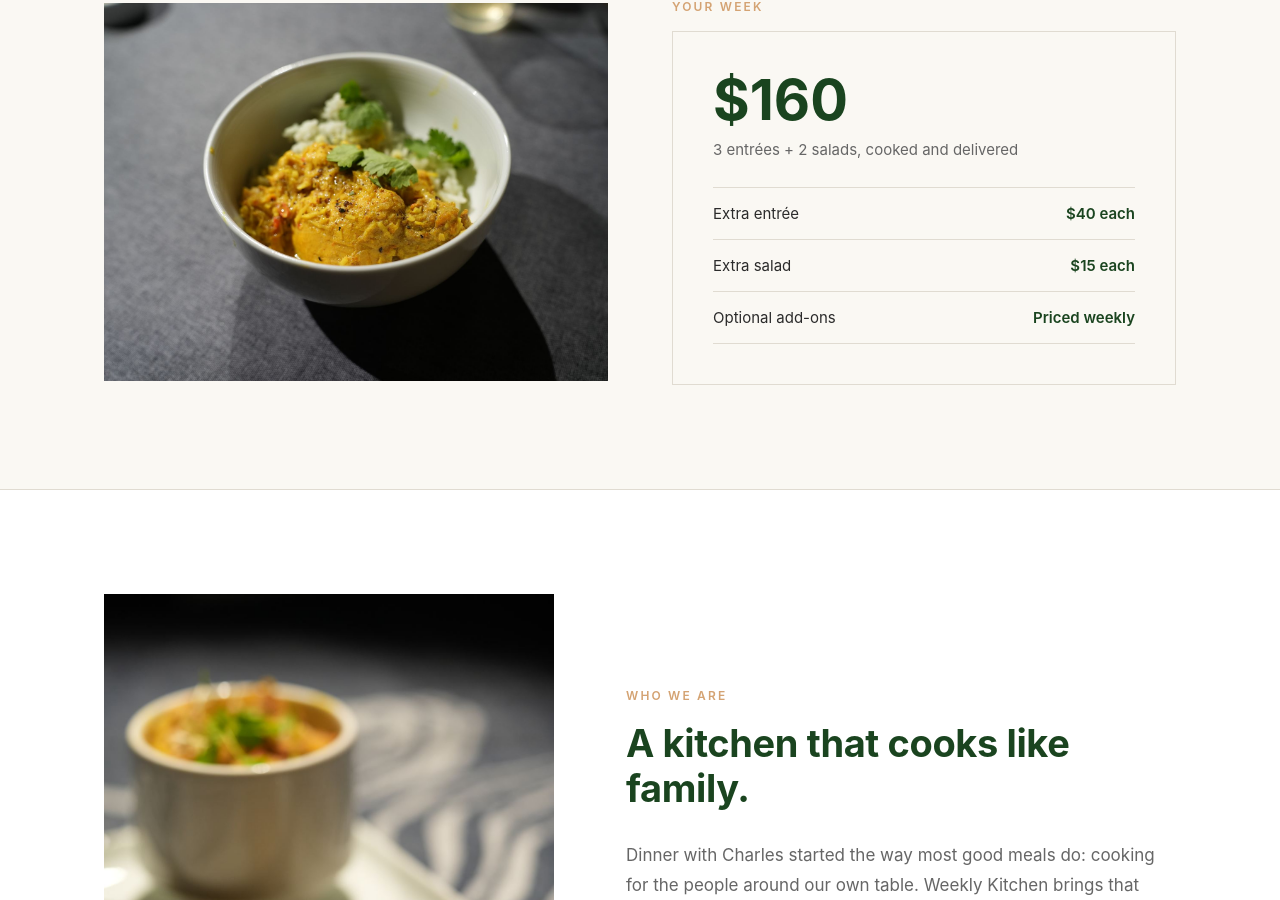
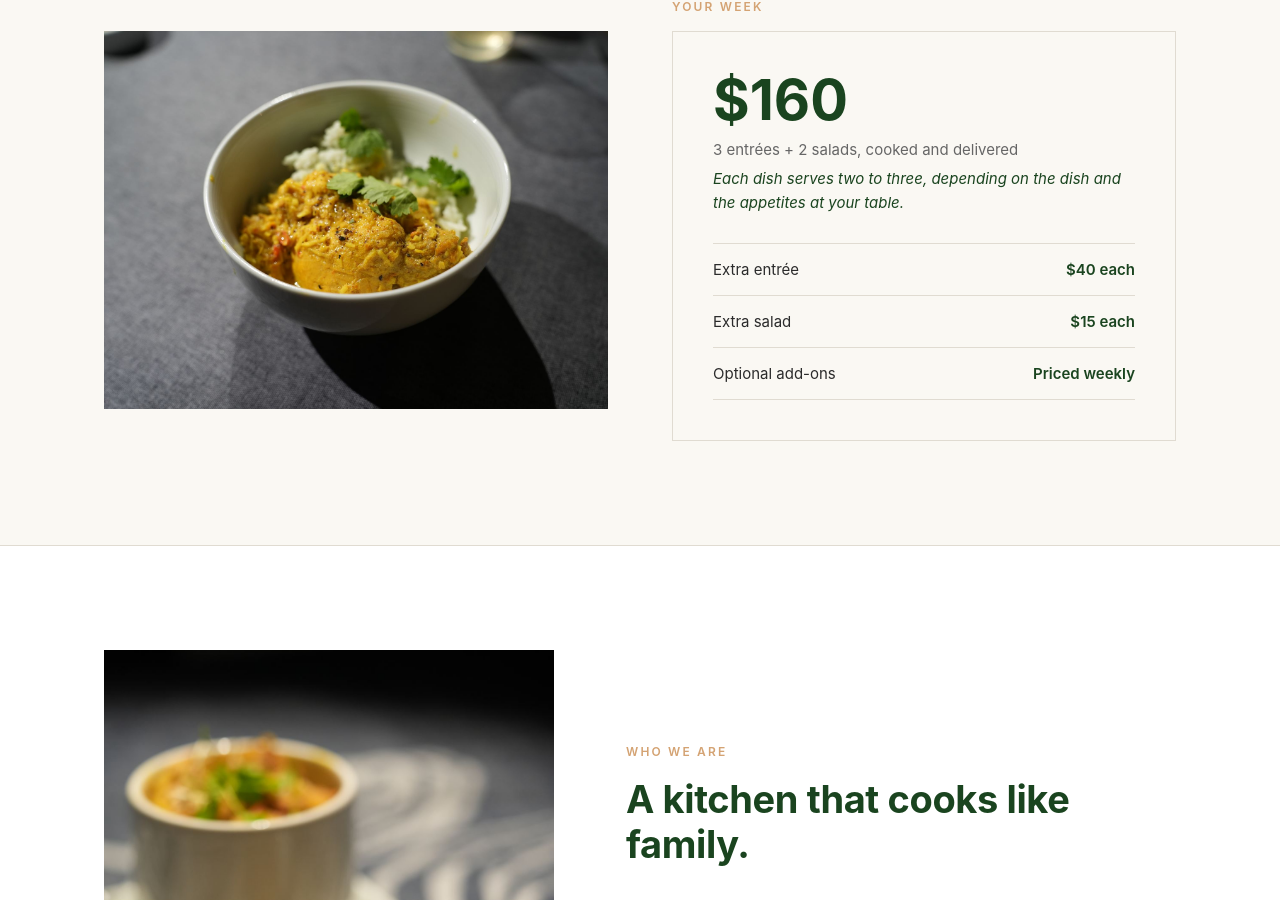
Before and after one commit to odonnellandrea/dinnerwithcharles, a React (Vite) app: page / in a window 1280 px wide. Shown: the part 2133-3033 px from the top of the page. Built offline with nearby package versions, Linux system fonts and the light colour scheme; no server answers.

Commit message:
Say how many each dish serves on the landing page price card
Co-Authored-By: Claude Opus 5.5 <noreply@anthropic.com>
Claude-Session: https://claude.ai/code/session_01DQuaJtLVWZY1FNstb3W5jC

```diff
--- a/src/components/LandingPage.jsx
+++ b/src/components/LandingPage.jsx
@@ -91,6 +91,7 @@ export default function LandingPage({ onSignIn, onJoin }) {
             <div className="landing-price-card">
               <p className="landing-price">${BASE_PRICE}</p>
               <p className="landing-price-sub">{BASE_ENTREES} entrées + {BASE_SALADS} salads, cooked and delivered</p>
+              <p className="landing-price-serves">Each dish serves two to three, depending on the dish and the appetites at your table.</p>
               <ul className="landing-price-list">
                 <li><span>Extra entrée</span><span>${EXTRA_ENTREE_PRICE} each</span></li>
                 <li><span>Extra salad</span><span>${EXTRA_SALAD_PRICE} each</span></li>
--- a/src/styles/landing.css
+++ b/src/styles/landing.css
@@ -157,7 +157,8 @@
 .landing-plan img { width: 100%; aspect-ratio: 4 / 3; object-fit: cover; display: block; }
 .landing-price-card { border: 1px solid var(--border); background: var(--cream); padding: 40px; }
 .landing-price { font-size: 56px; font-weight: 700; color: var(--green); margin: 0; line-height: 1; }
-.landing-price-sub { margin: 12px 0 28px 0; color: var(--muted); font-size: 15px; }
+.landing-price-sub { margin: 12px 0 8px 0; color: var(--muted); font-size: 15px; }
+.landing-price-card p.landing-price-serves { margin: 0 0 28px 0; color: var(--green); font-size: 15px; font-style: italic; line-height: 1.6; }
 .landing-price-list { list-style: none; margin: 0; padding: 0; border-top: 1px solid var(--border); }
 .landing-price-list li {
   display: flex;
```
